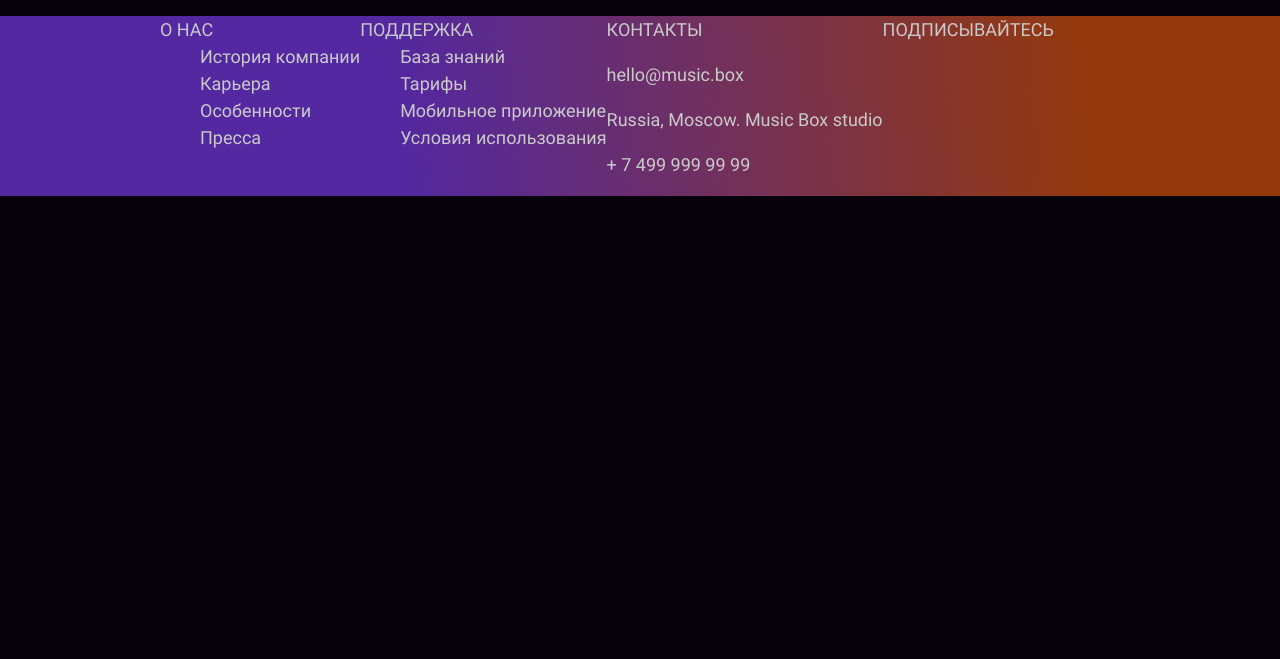
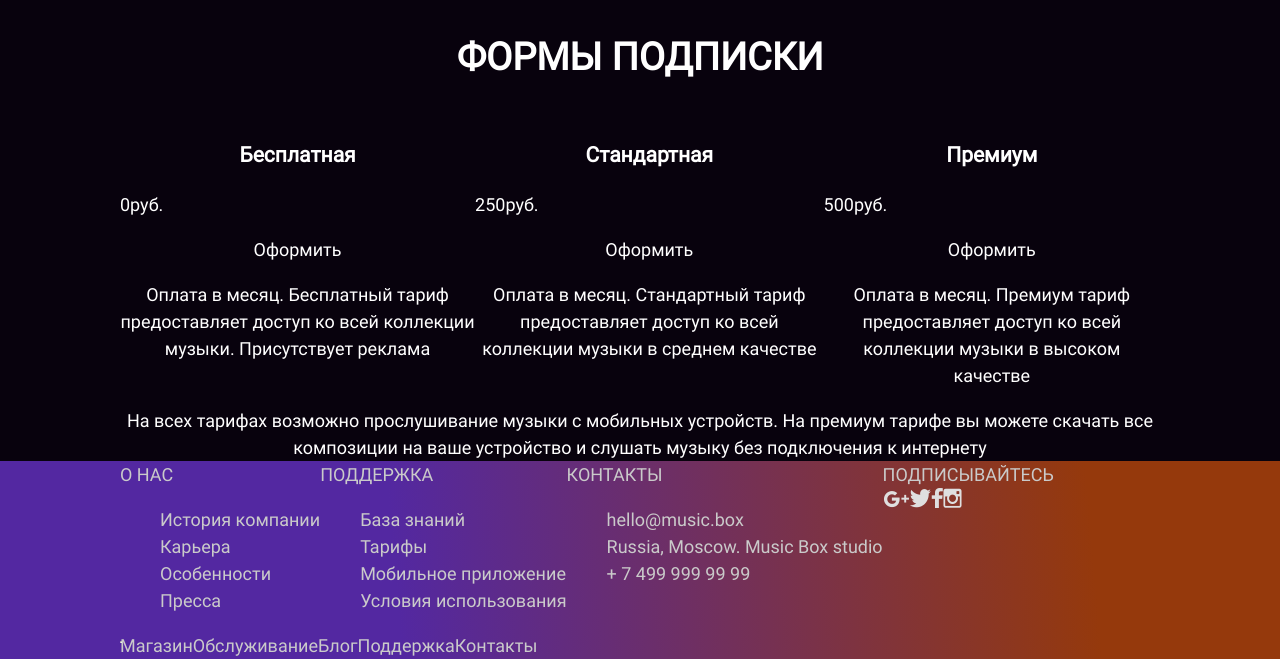
Before and after one commit to leteli/layout-designer-project-lvl2, a website: page src/index.html in a window 1280 px wide. Shown: the part 759-1418 px from the top of the page. Before the commit the page ends 973 px from the top, so only its background shows below. Drawn offline with Linux system fonts and the light colour scheme.

Commit message:
add pricing section layout

```diff
--- a/src/index.html
+++ b/src/index.html
@@ -30,42 +30,80 @@
     <p class="text-white mt-0 text-center">Получите доступ всего за несколько шагов. Заполните форму ниже и откройте мир музыки</p>
     <form action="#" class="banner-form">
       <div class="d-flex input-group">
-        <input class="input-bg" type="text" placeholder="Имя">
-        <input class="input-bg" type="text" placeholder="Email">
+        <input class="transparent" type="text" placeholder="Имя">
+        <input class="transparent" type="text" placeholder="Email">
       </div>
-      <button type="submit" class="btn-green text-white">Получить доступ</button>
+      <button type="submit" class="btn btn-green text-white">Получить доступ</button>
     </form>
   </section>
+  <section id="page-pricing" class="p-top-pricing text-center text-white">
+    <h2 class="h2">Формы подписки</h2>
+    <div class="d-flex pricing-container">
+      <div class="pricing-item bg-item bg-free">
+        <h3 class="h3">Бесплатная</h3>
+        <p class="d-flex pricing-value mt-0">0<span class="currency">руб.</span></p>
+        <a class="btn" href="#">Оформить</a>
+        <p class="pricing-footer">
+          Оплата в месяц. Бесплатный тариф предоставляет доступ ко всей коллекции музыки. Присутствует реклама
+        </p>
+      </div>
+      <div class="pricing-item bg-item bg-standard">
+        <h3 class="h3">Стандартная</h3>
+        <p class="d-flex pricing-value mt-0">250<span class="currency">руб.</span></p>
+        <a class="btn" href="#">Оформить</a>
+        <p class="pricing-footer">Оплата в месяц. Стандартный тариф предоставляет доступ ко всей коллекции музыки в среднем качестве</p>
+      </div>
+      <div class="pricing-item bg-item bg-premium">
+        <h3 class="h3">Премиум</h3>
+        <p class="d-flex pricing-value mt-0">500<span class="currency">руб.</span></p>
+        <a class="btn transparent" href="#">Оформить</a>
+        <p class="pricing-footer">Оплата в месяц. Премиум тариф предоставляет доступ ко всей коллекции музыки в высоком качестве</p>
+      </div>
+    </div>
+    <p class="m-0">На всех тарифах возможно прослушивание музыки с мобильных устройств. На премиум тарифе вы можете скачать все композиции на ваше устройство и слушать музыку без подключения к интернету</p>
+  </section>
   <footer class="bg-footer">
-    <ul class="footer-menu footer-grid">
-      <li class="footer-title">О нас
-        <ul>
+    <nav class="footer-menu footer-grid">
+      <div class="footer-title">О нас
+        <ul class="p-0">
           <li>История компании</li>
           <li>Карьера</li>
           <li>Особенности</li>
           <li>Пресса</li>
         </ul>
-      </li>
-      <li class="footer-title">Поддержка
-        <ul>
+      </div>
+      <div class="footer-title">Поддержка
+        <ul class="p-0">
           <li>База знаний</li>
           <li>Тарифы</li>
           <li>Мобильное приложение</li>
           <li>Условия использования</li>
         </ul>
-      </li>
-      <li class="footer-title">Контакты
-        <p>hello@music.box</p>
-        <p>Russia, Moscow. Music Box studio</p>
-        <p>+ 7 499 999 99 99</p>
-      </li>
-      <li class="footer-title">Подписывайтесь
-        <a href="#"><img src="" alt=""></a>
-        <a href="#"><img src="" alt=""></a>
-        <a href="#"><img src="" alt=""></a>
-        <a href="#"><img src="" alt=""></a>
-      </li>
-    </ul>
+      </div>
+      <div class="footer-title">Контакты
+        <ul class="p-0">
+          <li>hello@music.box</li>
+          <li>Russia, Moscow. Music Box studio</li>
+          <li>+ 7 499 999 99 99</li>
+        </ul>
+      </div>
+      <div class="footer-title">Подписывайтесь
+        <div class="d-flex">
+          <a href="#"><img src="./images/Google+.png" alt="Google Plus Logo"></a>
+          <a href="#"><img src="./images/Twitter.png" alt="Twitter Logo"></a>
+          <a href="#"><img src="./images/Facebook.png" alt="Facebook Logo"></a>
+          <a href="#"><img src="./images/Instagram.png" alt="Instagram Logo"></a>
+        </div>
+      </div>
+    </nav>
+    <nav class="p-rel bottom-menu d-flex w-100">
+      <hr class="p-abs">
+      <a href="#">Магазин</a>
+      <a href="#">Обслуживание</a>
+      <a href="#">Блог</a>
+      <a href="#">Поддержка</a>
+      <a href="#">Контакты</a>
+    </nav>
   </footer>
 </body>
 </html>
```
